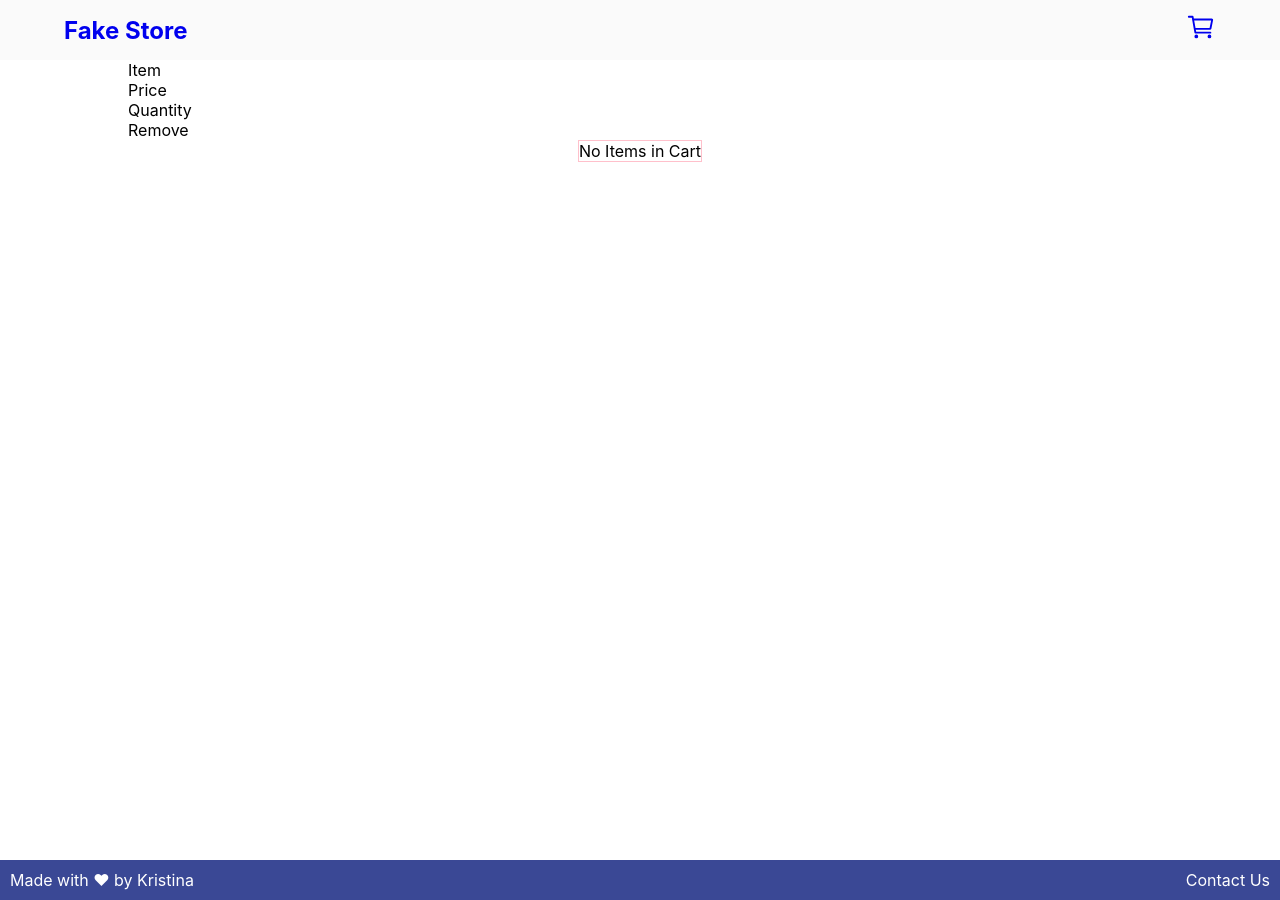
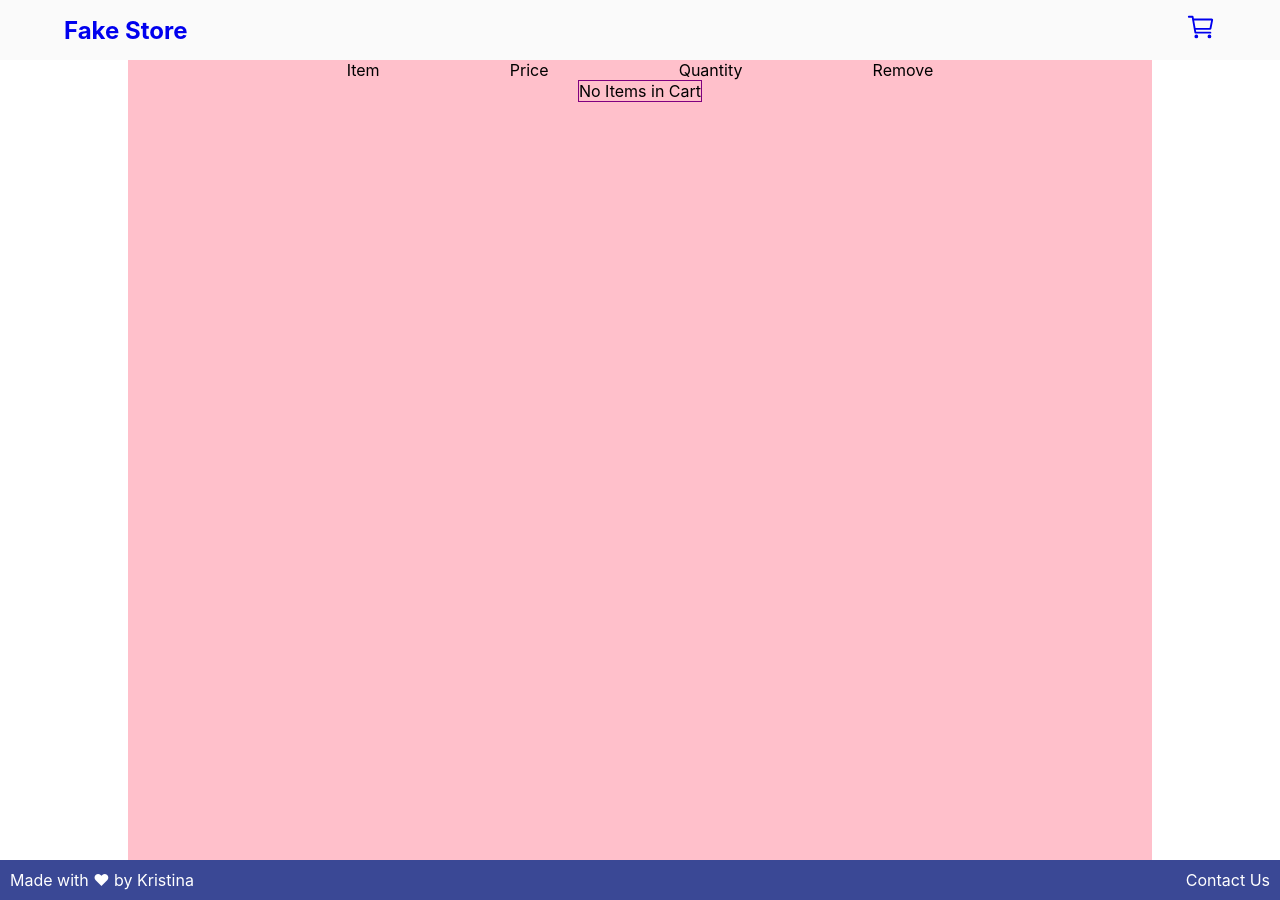
Before and after one commit to d3viniti/unit5FakeStore, a React (Vite) app: page /checkout in a window 1280 px wide. Built offline with nearby package versions, Linux system fonts and the light colour scheme.

Commit message:
fixed conditional rendering on ProductDetails

```diff
--- a/src/components/CartItem/CartItem.jsx
+++ b/src/components/CartItem/CartItem.jsx
@@ -1,11 +1,10 @@
 import React, { useContext } from 'react';
 import './CartItem.css' ;
-import { CartContext } from '../../contexts/CartContext/CartContext';
-// import { FaRegTrashCan } from "react-icons/fa6";
+import { BsTrash } from "react-icons/bs";
+
 
 export default function CartItem({product}) {
-    const [inCart, setInCart] = React.useState(false);
-    const {cartItems, addProduct, removeProduct} = useContext(CartContext);
+
 
     // React.useEffect(
     //     ()=>{
@@ -21,7 +20,7 @@ export default function CartItem({product}) {
             <p className='title'>{product?.title}</p>
             <p className='price'>{product?.price + '€'}</p>
             <p className='quantity'>1</p>
-            <p>TrashcanIcon</p>
+            {<BsTrash/>}
         </div>
     </div>
   )
--- a/src/components/ProductCard/ProductCard.jsx
+++ b/src/components/ProductCard/ProductCard.jsx
@@ -18,6 +18,8 @@ function ProductCard({product}) {
   React.useEffect(
     ()=>{
       //is this product already inCart?
+      //.find() returns a boolean value true if it finds it or false
+      //
       setInCart(cartItems.find(item=>item.id===product.id))
     }, [cartItems]
   )
--- a/src/pages/CheckoutPage/CheckoutPage.jsx
+++ b/src/pages/CheckoutPage/CheckoutPage.jsx
@@ -1,7 +1,6 @@
 import React, {useContext} from 'react'
 import './CheckoutPage.css'
 import { CartContext } from '../../contexts/CartContext/CartContext';
-import ProductCard from '../../components/ProductCard/ProductCard';
 import CartItem from '../../components/CartItem/CartItem';
 
 
--- a/src/pages/CheckoutPage/Checkoutpage.css
+++ b/src/pages/CheckoutPage/Checkoutpage.css
@@ -4,10 +4,14 @@
     height: 100vh;
     width: 80vw;
     margin: 0 auto;
+    background-color: pink;
 }
 
-h1{
-    margin: 5vh;
+.cart-headings{
+    display: flex;
+    justify-content: space-around;
+    width: 70%;
+    margin: 0 auto;
 }
 
 .cart-items{
@@ -18,6 +22,6 @@ h1{
 }
 
 .cart-items > *{
-    border: 1px solid pink;
+    border: 1px solid purple;
 
 }
--- a/src/pages/ProductDetails/ProductDetails.jsx
+++ b/src/pages/ProductDetails/ProductDetails.jsx
@@ -10,8 +10,11 @@ function ProductDetails() {
     //The Id is in the url - how do we get it out of the url?
     //we use hook useParams - must import it
     const {productId} = useParams()
-    const [inCart] = React.useState(false);
-    const {addProduct, removeProduct} = useContext(CartContext);
+    console.log("datatype", typeof(productId))
+    //below creating state for whether this item is in cart
+    const [inCart, setInCart] = React.useState(false);
+    //accessing global state
+    const {addProduct, removeProduct, cartItems} = useContext(CartContext);
 
     //create state to hold product data
     const [product, setProduct] = React.useState('')
@@ -35,6 +38,15 @@ function ProductDetails() {
     )
 
 
+  // we need a useEffect that is triggered by any change in inCart
+  React.useEffect(
+    ()=>{
+      //is this product already inCart?
+      setInCart(cartItems.find(item=>item.id==productId))
+    }, [cartItems]
+  )
+
+
   return (
     <div className="details-container">
         <img src={product?.image} />
@@ -44,7 +56,7 @@ function ProductDetails() {
             <p className='description'>{product?.description}</p>
             {
                 inCart?
-                <button onClick={()=>removeProduct(product)}>Remove from Cart</button>
+                <button onClick={()=>removeProduct(product?.id)} >Remove from Cart</button>
                 :
                 <button onClick={()=>addProduct(product)}>Add to Cart</button>
                 //once item is in cart, it doesn't show 'remove from cart' and
```
